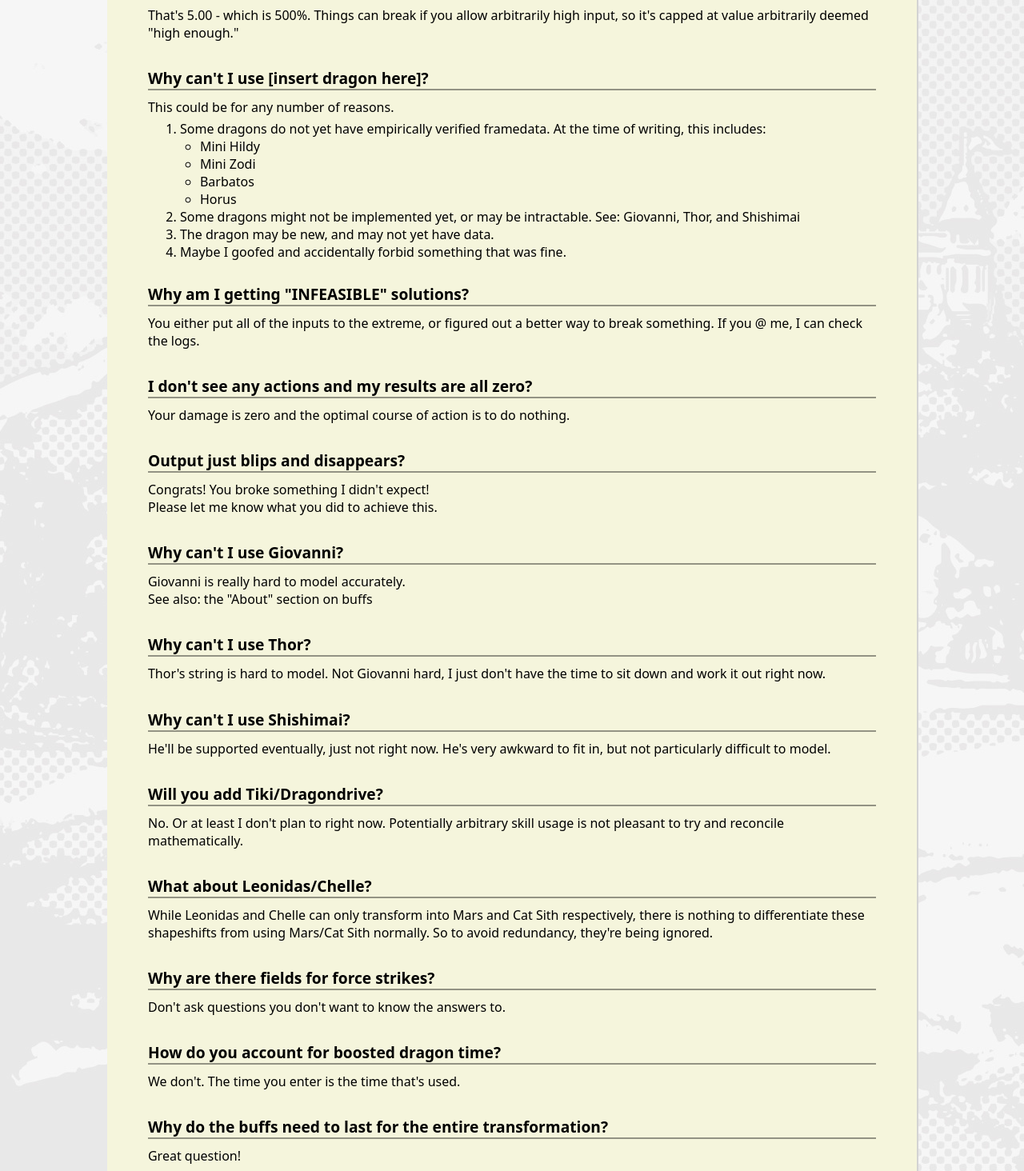
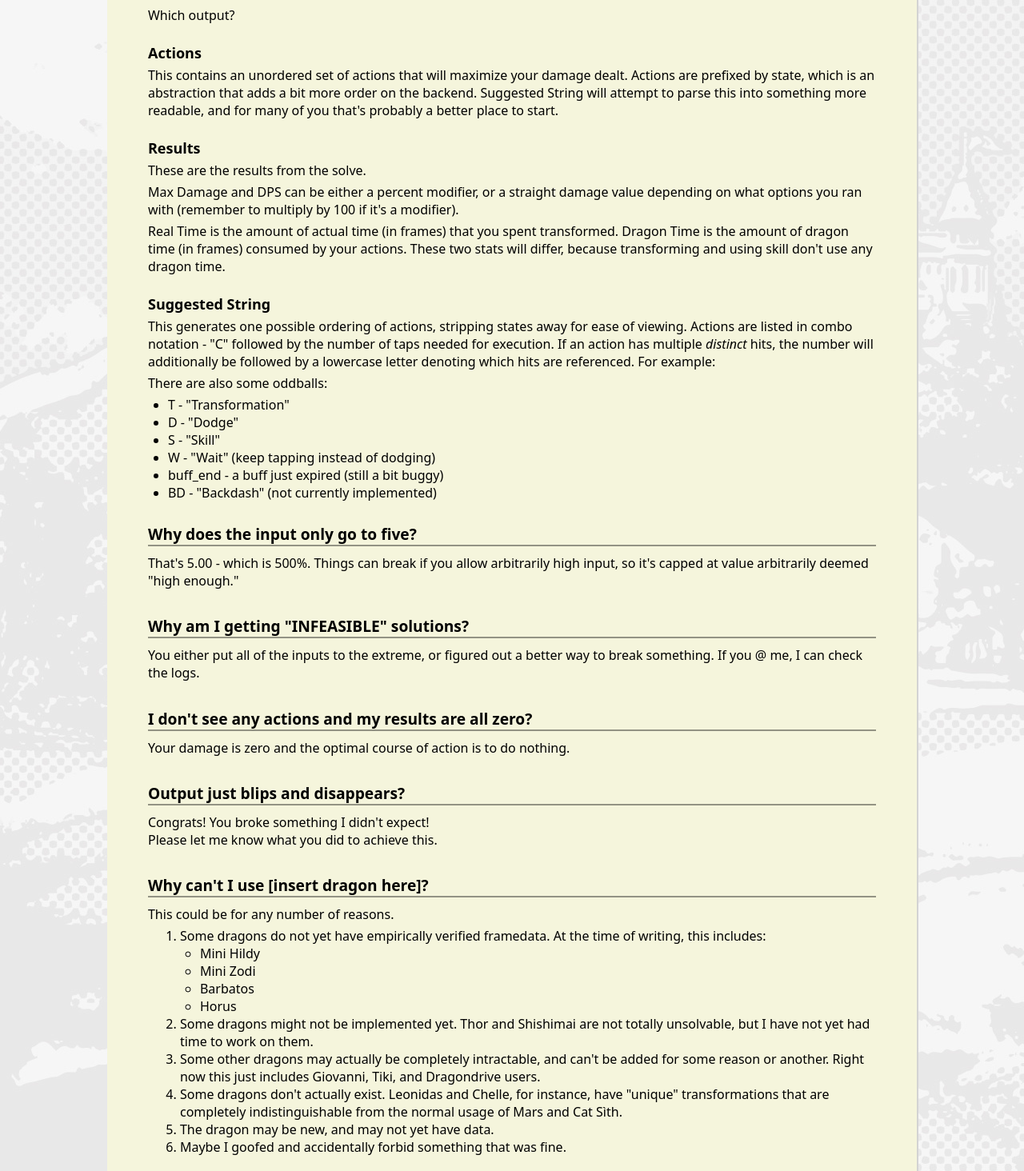
Before and after one commit to ah508/dragon_optimizer_frontend, a React (Create React App) app: page /FAQ in a window 1280 px wide. Shown: the part 123-1587 px from the top of the page at 80% size. Built offline with nearby package versions, Linux system fonts and the light colour scheme.

Commit message:
minor UI changes and some rewording.

```diff
--- a/src/components/FAQ.js
+++ b/src/components/FAQ.js
@@ -5,6 +5,82 @@ function FAQ() {
   return (
     <article className="backdrop">
       <section className="topbill">
+        <h3 className="sectionheader">How do I read the output?</h3>
+        <div className="textbody">
+          <p>
+            Which output?
+          </p>
+          <h4 className="subheader">Actions</h4>
+          <p>
+            This contains an unordered set of actions
+            that will maximize your damage dealt.
+
+            Actions are prefixed by state, which is an
+            abstraction that adds a bit more order on
+            the backend.
+
+            Suggested String will attempt to parse this
+            into something more readable, and for many
+            of you that's probably a better place to start.
+          </p>
+          <h4 className="subheader">Results</h4>
+          <p>
+            These are the results from the solve.
+          </p>
+          <p>
+            Max Damage and DPS can be either a percent modifier,
+            or a straight damage value depending on what options
+            you ran with (remember to multiply by 100 if it's a
+            modifier).
+          </p>
+          <p>
+            Real Time is the amount of actual time (in frames)
+            that you spent transformed.
+
+            Dragon Time is the amount of dragon time (in frames)
+            consumed by your actions.
+
+            These two stats will differ, because transforming
+            and using skill don't use any dragon time.
+          </p>
+          <h4 className="subheader">Suggested String</h4>
+          <p>
+            This generates one possible ordering of actions, stripping
+            states away for ease of viewing.
+
+            Actions are listed in combo notation - "C" followed
+            by the number of taps needed for execution.
+
+            If an action has multiple <i>distinct</i> hits, the
+            number will additionally be followed by a lowercase
+            letter denoting which hits are referenced. For example:
+          </p>
+          <p>
+            There are also some oddballs:
+          </p>
+          <ul>
+            <li>
+              T - "Transformation"
+            </li>
+            <li>
+              D - "Dodge"
+            </li>
+            <li>
+              S - "Skill"
+            </li>
+            <li>
+              W - "Wait" (keep tapping instead of dodging)
+            </li>
+            <li>
+              buff_end - a buff just expired (still a bit buggy)
+            </li>
+            <li>
+              BD - "Backdash" (not currently implemented)
+            </li>
+          </ul>
+        </div>
+      </section>
+      <section className="sectionbody">
         <h3 className="sectionheader">Why does the input only go to five?</h3>
         <div className="textbody">
           <p>
@@ -13,40 +89,6 @@ function FAQ() {
             Things can break if you allow arbitrarily high input, so
             it's capped at value arbitrarily deemed "high enough."
           </p>
-        </div>
-      </section>
-      <section className="sectionbody">
-        <h3 className="sectionheader">Why can't I use [insert dragon here]?</h3>
-        <div className="textbody">
-          <p>
-            This could be for any number of reasons.
-          </p>
-          <ol>
-            <li>
-              Some dragons do not yet have empirically verified
-              framedata.
-
-              At the time of writing, this includes:
-              <ul>
-                <li>Mini Hildy</li>
-                <li>Mini Zodi</li>
-                <li>Barbatos</li>
-                <li>Horus</li>
-              </ul>
-            </li>
-            <li>
-              Some dragons might not be implemented yet, or
-              may be intractable.
-              See: Giovanni, Thor, and Shishimai
-            </li>
-            <li>
-              The dragon may be new, and may not yet have data.
-            </li>
-            <li>
-              Maybe I goofed and accidentally forbid something
-              that was fine.
-            </li>
-          </ol>
         </div>
       </section>
       <section className="sectionbody">
@@ -79,59 +121,54 @@ function FAQ() {
         </div>
       </section>
       <section className="sectionbody">
-        <h3 className="sectionheader">Why can't I use Giovanni?</h3>
+        <h3 className="sectionheader">Why can't I use [insert dragon here]?</h3>
         <div className="textbody">
           <p>
-            Giovanni is really hard to model accurately. <br />
-            See also: the "About" section on buffs
+            This could be for any number of reasons.
           </p>
-        </div>
-      </section>
-      <section className="sectionbody">
-        <h3 className="sectionheader">Why can't I use Thor?</h3>
-        <div className="textbody">
-          <p>
-            Thor's string is hard to model.
+          <ol>
+            <li>
+              Some dragons do not yet have empirically verified
+              framedata.
 
-            Not Giovanni hard, I just don't have the time to
-            sit down and work it out right now.
-          </p>
-        </div>
-      </section>
-      <section className="sectionbody">
-        <h3 className="sectionheader">Why can't I use Shishimai?</h3>
-        <div className="textbody">
-          <p>
-            He'll be supported eventually, just not right now.
+              At the time of writing, this includes:
+              <ul>
+                <li>Mini Hildy</li>
+                <li>Mini Zodi</li>
+                <li>Barbatos</li>
+                <li>Horus</li>
+              </ul>
+            </li>
+            <li>
+              Some dragons might not be implemented yet.
 
-            He's very awkward to fit in, but not particularly difficult
-            to model.
-          </p>
-        </div>
-      </section>
-      <section className="sectionbody">
-        <h3 className="sectionheader">Will you add Tiki/Dragondrive?</h3>
-        <div className="textbody">
-          <p>
-            No.
+              Thor and Shishimai are not totally unsolvable,
+              but I have not yet had time to work on them.
+            </li>
+            <li>
+              Some other dragons may actually be completely
+              intractable, and can't be added for some reason
+              or another.
 
-            Or at least I don't plan to right now.
+              Right now this just includes Giovanni, Tiki,
+              and Dragondrive users.
+            </li>
+            <li>
+              Some dragons don't actually exist.
 
-            Potentially arbitrary skill usage is not pleasant to
-            try and reconcile mathematically.
-          </p>
-        </div>
-      </section>
-      <section className="sectionbody">
-        <h3 className="sectionheader">What about Leonidas/Chelle?</h3>
-        <div className="textbody">
-          <p>
-            While Leonidas and Chelle can only transform into Mars
-            and Cat Sith respectively, there is nothing to differentiate
-            these shapeshifts from using Mars/Cat Sith normally.
-
-            So to avoid redundancy, they're being ignored.
-          </p>
+              Leonidas and Chelle, for instance, have
+              "unique" transformations that are completely
+              indistinguishable from the normal usage of
+              Mars and Cat S&igrave;th.
+            </li>
+            <li>
+              The dragon may be new, and may not yet have data.
+            </li>
+            <li>
+              Maybe I goofed and accidentally forbid something
+              that was fine.
+            </li>
+          </ol>
         </div>
       </section>
       <section className="sectionbody">
@@ -139,6 +176,10 @@ function FAQ() {
         <div className="textbody">
           <p>
             Don't ask questions you don't want to know the answers to.
+            <br /><br /><br />
+            It's really just light future proofing; I would
+            prefer to not be caught off-guard by something that
+            easy to implement.
           </p>
         </div>
       </section>
@@ -149,6 +190,8 @@ function FAQ() {
             We don't.
 
             The time you enter is the time that's used.
+
+            Nimis is an exception; his skill costs negative frames.
           </p>
         </div>
       </section>
--- a/src/components/Home.js
+++ b/src/components/Home.js
@@ -9,11 +9,14 @@ function Home() {
           Welcome to the Dragalia Lost dragon optimization project.
         </p>
         <p>
-          This is a tool to maximize the effectiveness of a given
-          transformation.
+          This is a very old tool that was never really widely available;
+          hopefully that can change soon.
 
-          Right now it's a little rough around the edges, but still
-          totally functional.
+          It's designed to help you maximize the use of your time spent
+          transformed.
+
+          The implementation is still a bit rough around the
+          edges, but at least it's functional again.
         </p>
       </section>
       <section className="sectionbody">
@@ -25,40 +28,31 @@ function Home() {
           and the like), and hit "Optimize!" to get your solution.
 
           The optimal result will be returned as an unordered set
-          of actions that can be used to construct a valid attack string.
+          of actions - the app will attempt to construct a valid
+          string from these, but may not always succeed.
         </p>
         <p>
-          The app will attempt to construct a valid string for you, but
-          it's still a little buggy so don't count on it all the time.
-
           Please note that the initial conditions are assumed to persist for
           <strong> the entire duration</strong> of the transformation - this
-          is an unfortunate limitation of the current system.
+          is a limitation of the current system that won't go away any time soon.
         </p>
       </section>
       <section className="sectionbody">
         <p>
-          If you want to know how and why this works, check
-          out the "About" page.
-
-          There, you'll also find the assumptions that make this
-          possible, and the limitations that result from them.
-
-          Some of these limitaions can be improved upon - maybe
-          you could be the one to do it - this project
-          does have an open source.
+          If you want to know more of the technical details on
+          how this works, check the "about" section.
+        </p>
+        <p>
+          If you have any questions that aren't answered in FAQ,
+          or if you'd like to contribute to the project,
+          you can contact me on discord @Lazy Chunch#1139.
         </p>
       </section>
-      <section className="sectionbody">
-          If you'd like to contribute to the project, or if you
-          have any unanswered questions, you can get
-          in touch with me on discord @Lazy Chunch#1139
-        </section>
       <section className="sectionbody">
         <h4>Special thanks to:</h4>
         <p>
           Nyara and Chu for early support, resources, and a ton of data collection;
-          Qwe and Hank for UI and refactoring recommendations;
+          Qwe, Hank, and Zannett for UI and refactoring recommendations;
           Alex for extensive testing,
           and anyone who provided frames or footage for data collection.
         </p>
--- a/src/components/OptionSelect.js
+++ b/src/components/OptionSelect.js
@@ -174,6 +174,8 @@ function OptionSelect(props) {
         submission["dragon"] = dragon
         submission["stats"] = Object.assign({}, stats)
 
+        // hey you found the endpoint.
+        // if you want to use it, please ask first.
         fetch('https://dldragonopt.app/api/optimize', {
             method: 'POST',
             headers: {
--- a/src/styles/App.css
+++ b/src/styles/App.css
@@ -15,14 +15,15 @@ a:visited {
   display: block;
   z-index: -1;
   height: 47px;
-  top: 0px;
-  left: 0px;
-  right: 0px;
-  position: fixed;
+  top: -8px;
+  left: -8px;
+  right: -8px;
+  position: absolute;
   background-color: white;
 }
 
 .parent {
+  position: relative;
   width: 100%;
   min-width: fit-content;
   font-family: 'Noto Sans', sans-serif;
```
Also changed, not shown: src/components/About.js (+5 -18 lines), src/helperfiles/parseworker.js (+1 -9 lines).
